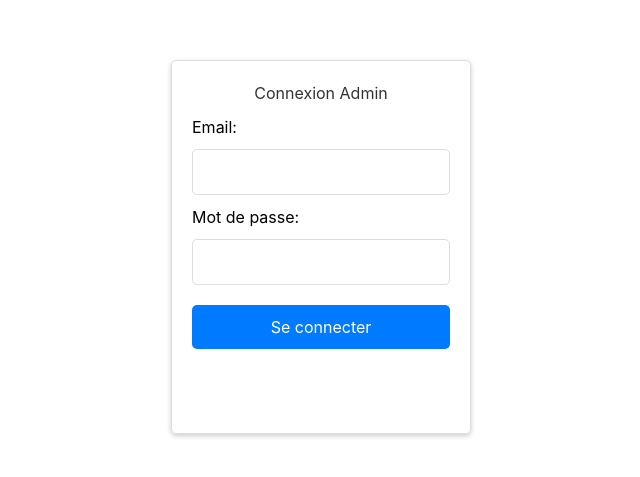
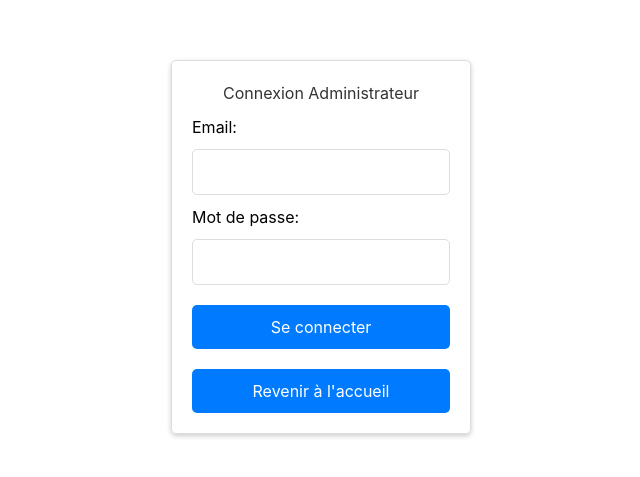
Before and after one commit to TinosS974/BadLaval, a React (Create React App) app in the folder frontend/: page /login in a window 1280 px wide. Shown: the part 153-630 px from the top of the page, without its empty margins (319-959 px from the left). Built offline with nearby package versions, Linux system fonts and the light colour scheme; no server answers.

Commit message:
added alert on login and back button

```diff
--- a/frontend/src/components/Home/HeaderBar.jsx
+++ b/frontend/src/components/Home/HeaderBar.jsx
@@ -11,7 +11,7 @@ const HeaderBar = () => {
 
   return (
     <div className="bg-blue-500 text-white p-4 flex justify-between items-center">
-      <h1 className="text-lg font-bold">My Application</h1>
+      <h1 className="text-lg font-bold">Ligue de Badminton Ulaval</h1>
       <button onClick={handleLogin} className="bg-blue-700 hover:bg-blue-800 text-white font-bold py-2 px-4 rounded">
         Login
       </button>
--- a/frontend/src/components/Login/LoginComponent.jsx
+++ b/frontend/src/components/Login/LoginComponent.jsx
@@ -20,16 +20,23 @@ const Login = () => {
         // Stocker l'information d'authentification et si l'utilisateur est admin
         localStorage.setItem('isAuthenticated', 'true');
         localStorage.setItem('isAdmin', response.data.isAdmin.toString()); // Convertir en chaîne pour le stockage
+
         // Rediriger en fonction du rôle de l'utilisateur
-        response.data.isAdmin ? navigate('/admin') : navigate('/');
+        if (response.data.isAdmin) {
+          navigate('/admin');
+        } else {
+          // Si l'utilisateur n'est pas administrateur, afficher une alerte et rediriger
+          alert("Vous n'êtes pas autorisé à accéder à cette page.");
+          navigate('/');
+        }
       } else {
         setError('Authentification échouée, veuillez réessayer.');
       }
     } catch (err) {
+      // Gérer les erreurs d'API ici, sans redirection
       setError(err.response ? err.response.data.message : 'Une erreur est survenue lors de la connexion');
     }
   };
-
 
   const handleBack = () => {
     navigate('/');
@@ -38,7 +45,7 @@ const Login = () => {
   return (
     <div className="login-container">
       <form onSubmit={handleLogin} className="login-form">
-        <h2 className="login-title">Connexion Admin</h2>
+        <h2 className="login-title">Connexion Administrateur</h2>
         {error && <p className="login-error">{error}</p>}
         <div className="login-field">
           <label>Email:</label>
@@ -49,7 +56,7 @@ const Login = () => {
           <input type="password" value={password} onChange={(e) => setPassword(e.target.value)} required />
         </div>
         <button type="submit" className="login-button">Se connecter</button>
-        <button type="button" onClick={handleBack} className="back-button">Retour</button>
+        <button type="button" onClick={handleBack} className="back-button">Revenir à l'accueil</button>
       </form>
     </div>
   );
--- a/frontend/src/styles/Login.css
+++ b/frontend/src/styles/Login.css
@@ -53,3 +53,16 @@
   .login-button:hover {
     background-color: #0056b3;
   }
+
+  .back-button {
+    background-color: #007bff;
+    color: white;
+    padding: 10px 15px;
+    border: none;
+    border-radius: 5px;
+    cursor: pointer;
+  }
+
+  .back-button:hover {
+    background-color: #0056b3;
+  }
```
Also changed, not shown: frontend/src/pages/LoginPage.jsx (line endings or trailing spaces).
